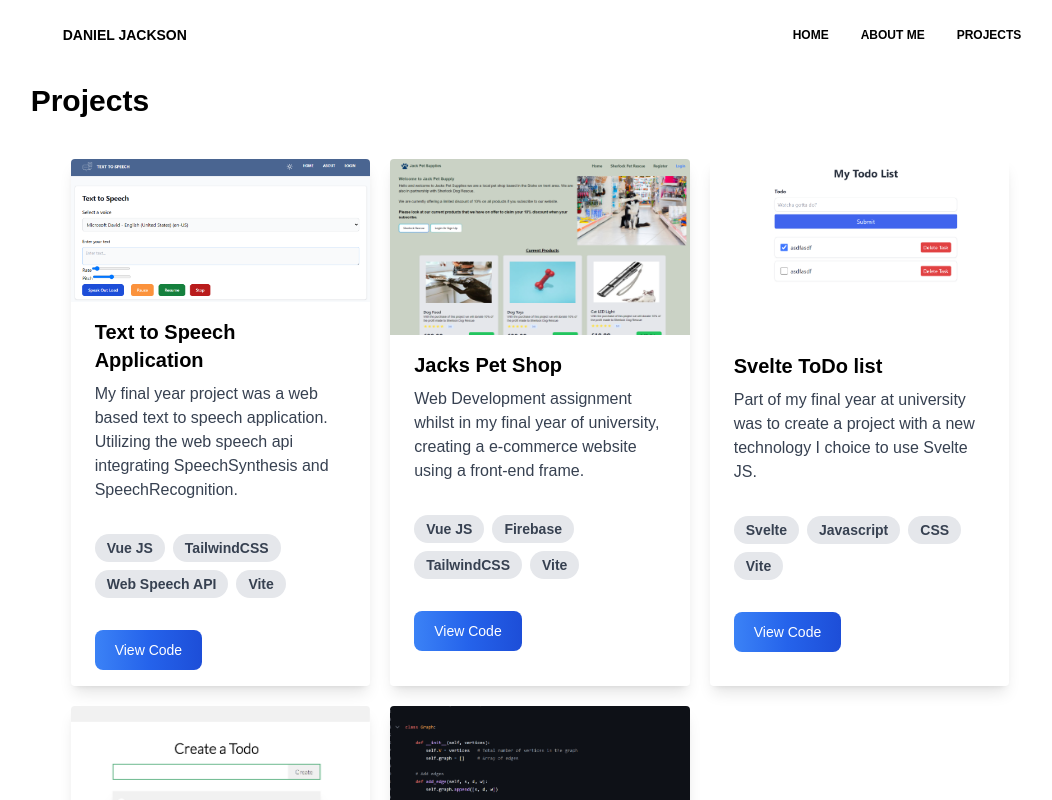
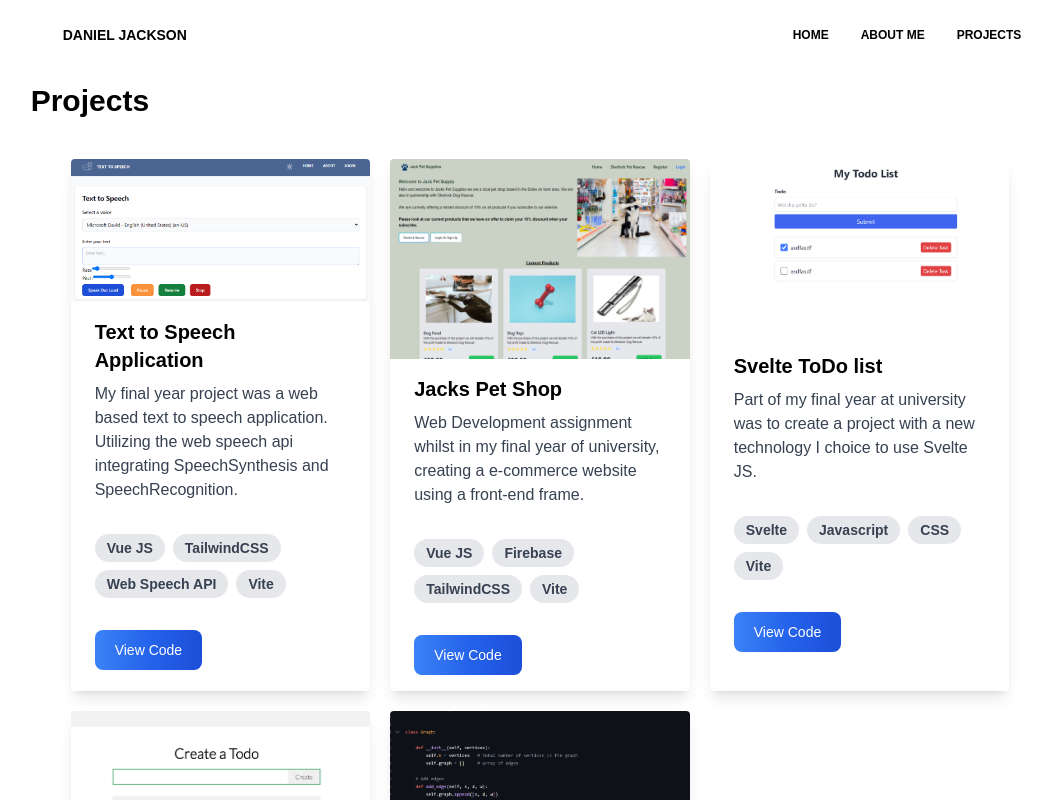
Before and after one commit to Daniel-Jackson23/Portfolio, a Vue app: page /work in a window 1280 px wide. Shown: the top 800 px of the page, without its empty margins (100-1152 px from the left). Built offline with nearby package versions, Linux system fonts and the light colour scheme.

Commit message:
hotfix for jack pets project card style

```diff
--- a/src/components/ProjectsComponent.vue
+++ b/src/components/ProjectsComponent.vue
@@ -54,7 +54,7 @@ export default {
       </div>
       <!--Card 2-->
       <div class="rounded overflow-hidden shadow-lg">
-        <img class="image-1" src="../assets/Projects/Jacks_Pets.png" alt="Jacks pet shop" />
+        <img class="image-1 " src="../assets/Projects/Jacks_Pets.png" alt="Jacks pet shop" />
         <div class="px-6 py-4">
           <div class="font-bold text-xl mb-2">Jacks Pet Shop</div>
           <p class="text-gray-700 text-base">
@@ -208,7 +208,7 @@ export default {
 
 <style scoped>
 .image-1 {
-  width: 365px;
-  height: 176px;
+  width: 100%;
+  height: 200px;
 }
 </style>
```
Also changed, not shown: src/assets/Projects/jackpets.png (added).
